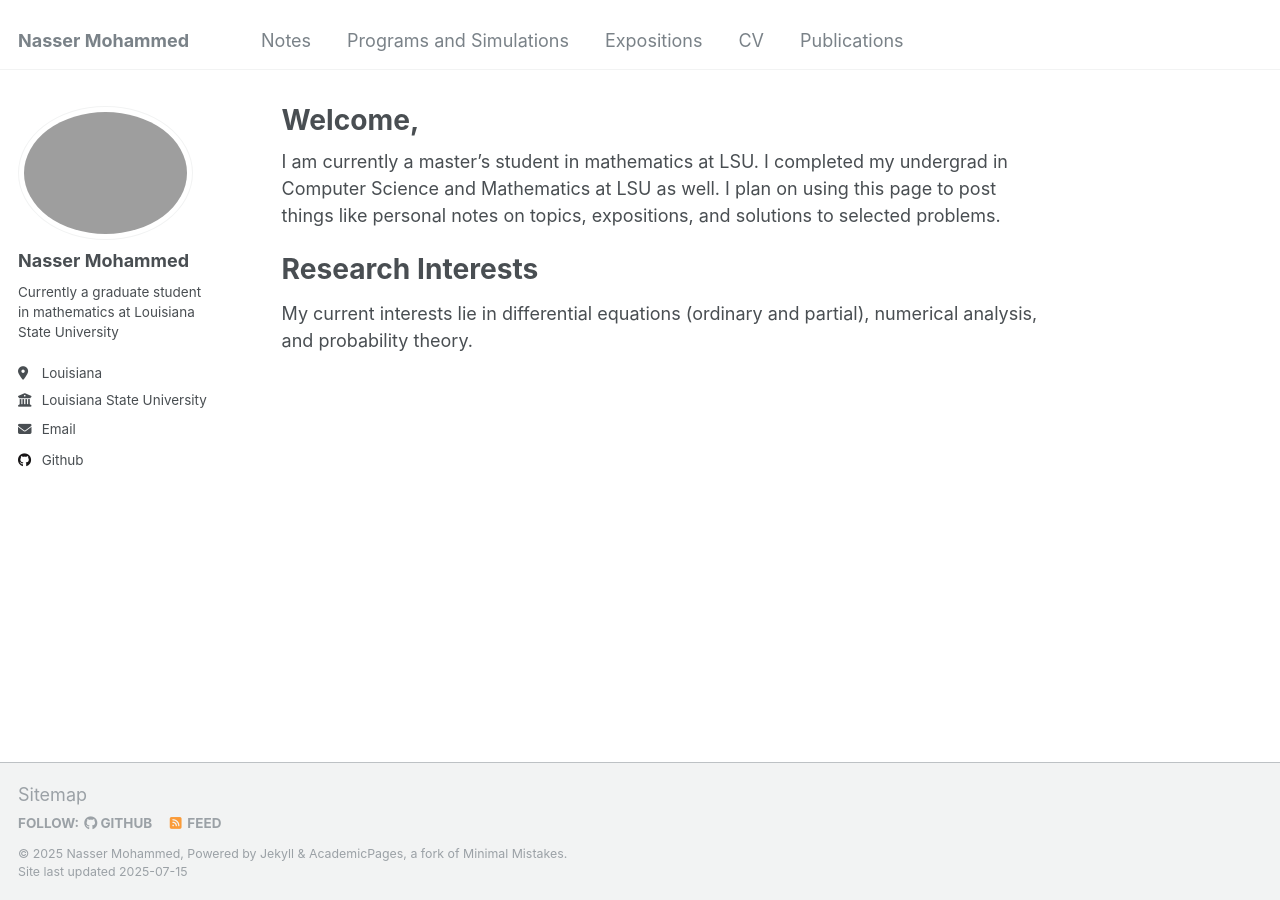
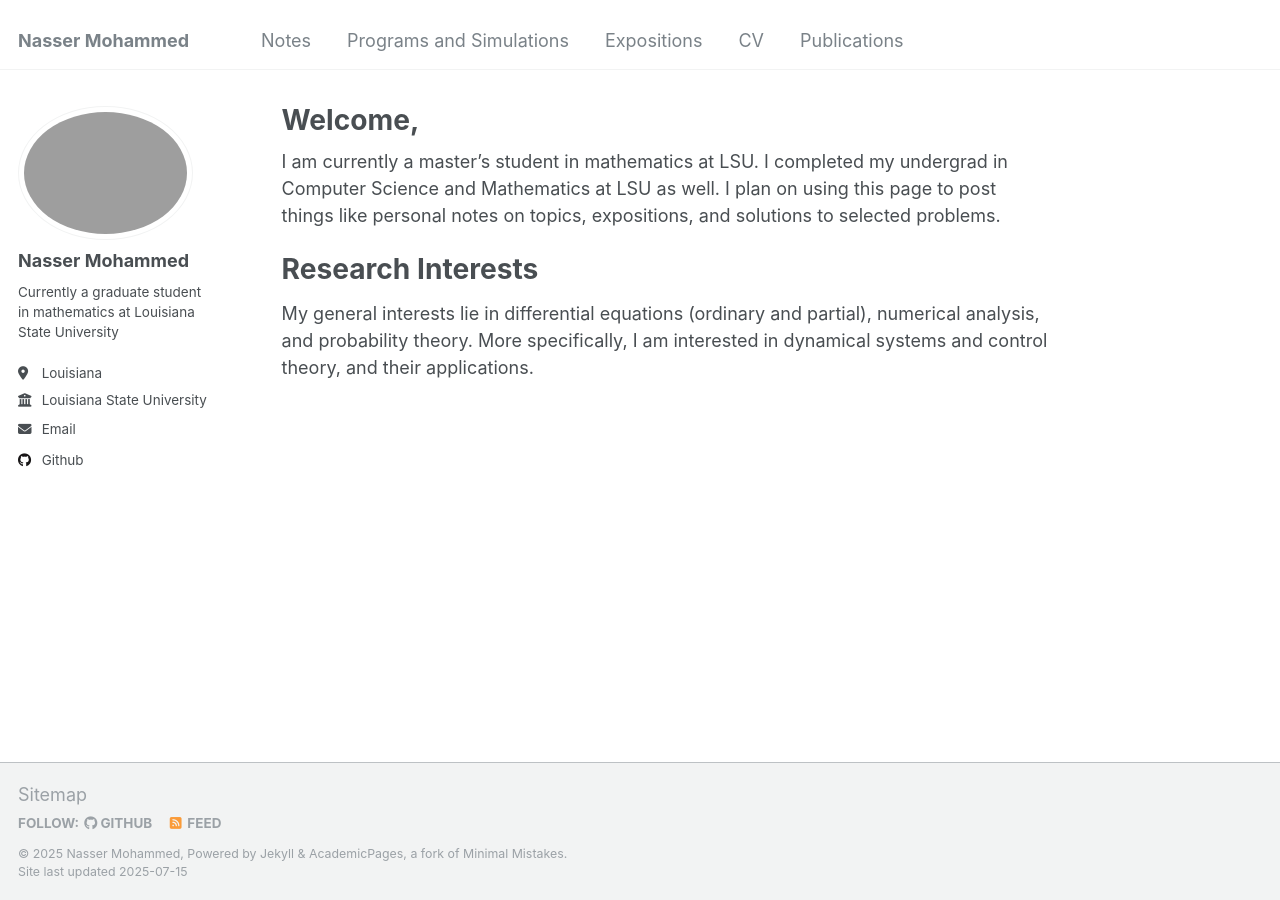
Before and after one commit to Nasser-Mohammed/Nasser-Mohammed.github.io, a Jekyll site: the page built from _pages/about.md, in a window 1280 px wide. Built offline with Jekyll 4.4.1, drawn with Linux system fonts in a browser that asks for light colours.

Commit message:
Update about.md

```diff
--- a/_pages/about.md
+++ b/_pages/about.md
@@ -10,4 +10,4 @@ I am currently a master's student in mathematics at LSU. I completed my undergra
 
 Research Interests
 ======
-My current interests lie in differential equations (ordinary and partial), numerical analysis, and probability theory.
+My general interests lie in differential equations (ordinary and partial), numerical analysis, and probability theory. More specifically, I am interested in dynamical systems and control theory, and their applications.
```
